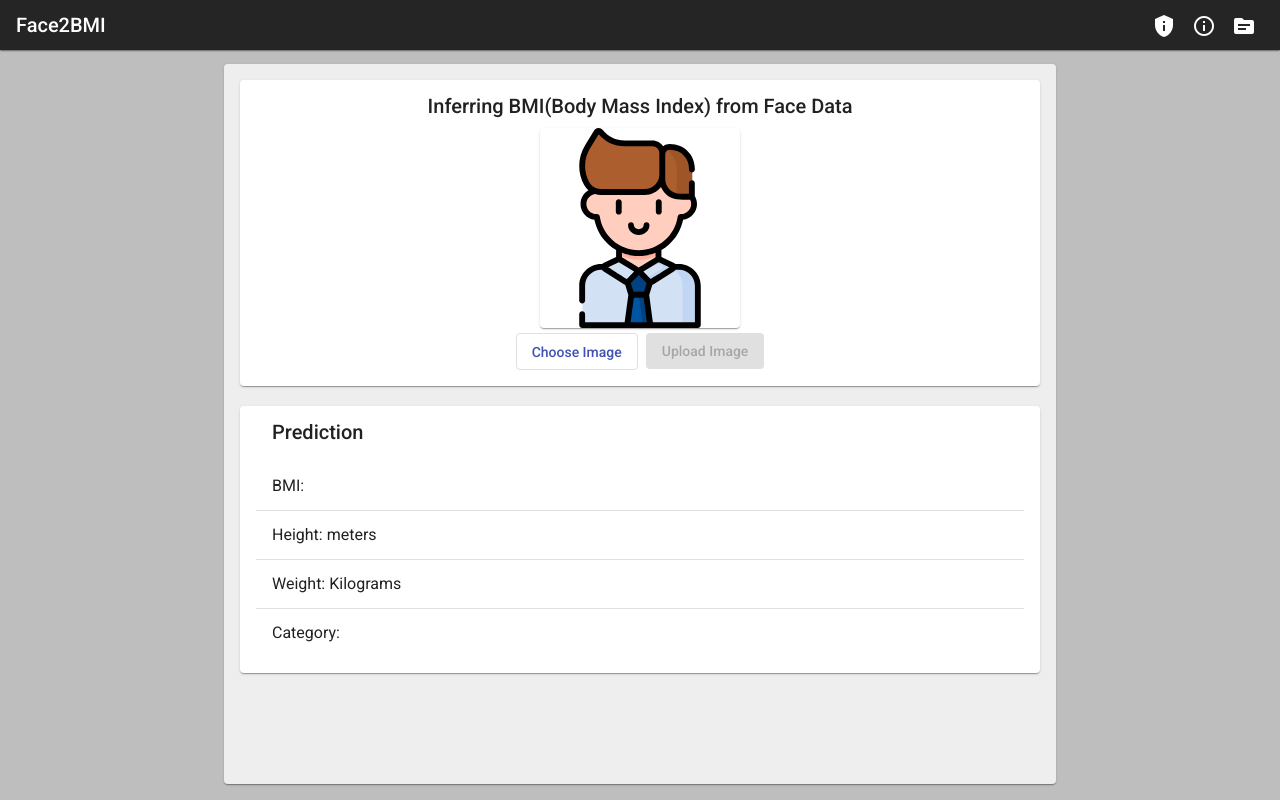
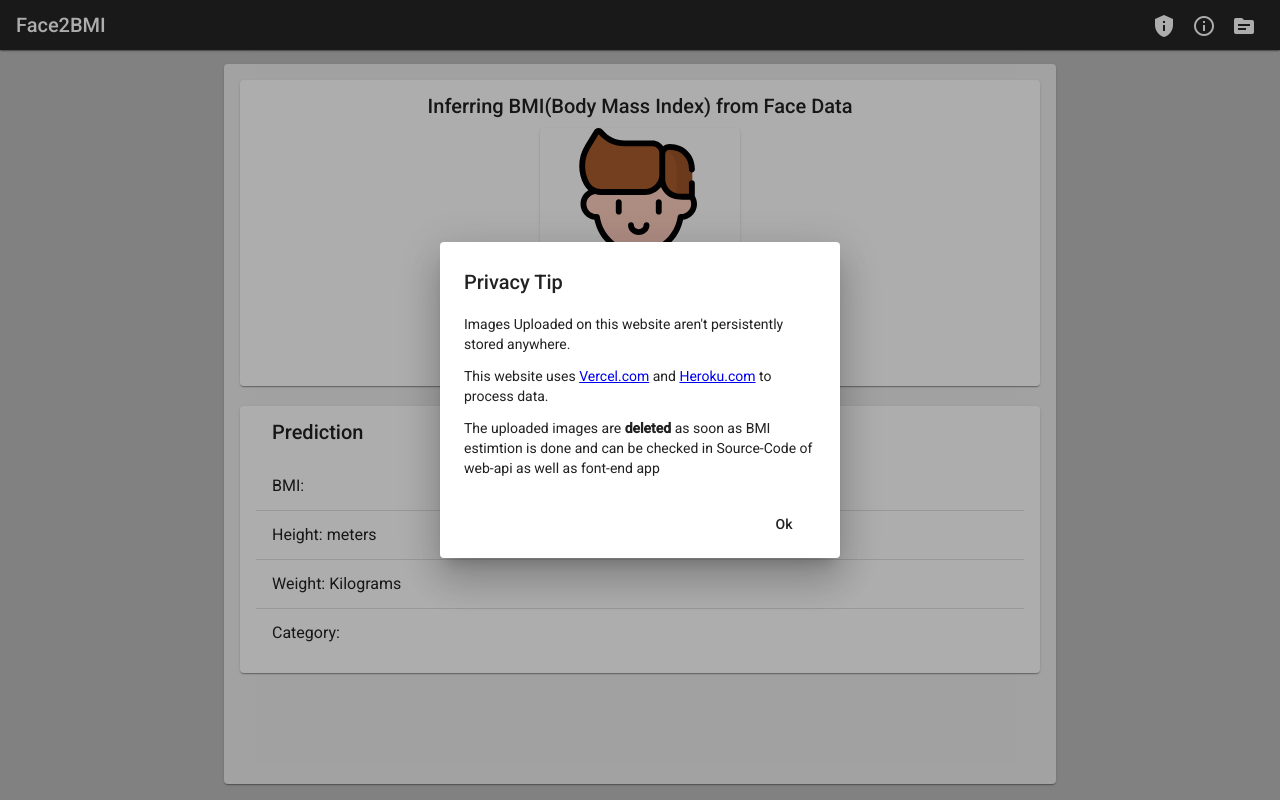
Before and after one commit to face2bmi-ZmFjZTJibWk/webapp-frontend, an Angular app: page / in a window 1280 px wide. Built offline with nearby package versions, Linux system fonts and the light colour scheme.

Commit message:
home: load privacy-dialog on init add pdAccepted action

```diff
--- a/src/app/components/home/home.component.ts
+++ b/src/app/components/home/home.component.ts
@@ -20,6 +20,7 @@ export class HomeComponent implements OnInit {
   constructor(private ApiService: ApiService, public dialog: MatDialog, private _snackBar: MatSnackBar) { }
 
   ngOnInit(): void {
+    if (!localStorage.getItem("pd")) this.privacyDialog()
   }
 
   infoDialog() {
@@ -115,4 +116,8 @@ export class InfoDialogComponent { }
 @Component({
   templateUrl: './privacy-dialog.component.html',
 })
-export class PrivacyDialogComponent { }
+export class PrivacyDialogComponent {
+  pdAccepted() {
+    localStorage.setItem("pd", "true")
+  }
+}
--- a/src/app/components/home/privacy-dialog.component.html
+++ b/src/app/components/home/privacy-dialog.component.html
@@ -15,5 +15,5 @@
     </p>
 </mat-dialog-content>
 <mat-dialog-actions align="end">
-    <button mat-button mat-dialog-close cdkFocusInitial>Ok</button>
+    <button mat-button mat-dialog-close cdkFocusInitial  (click)="pdAccepted()">Ok</button>
 </mat-dialog-actions>
```
